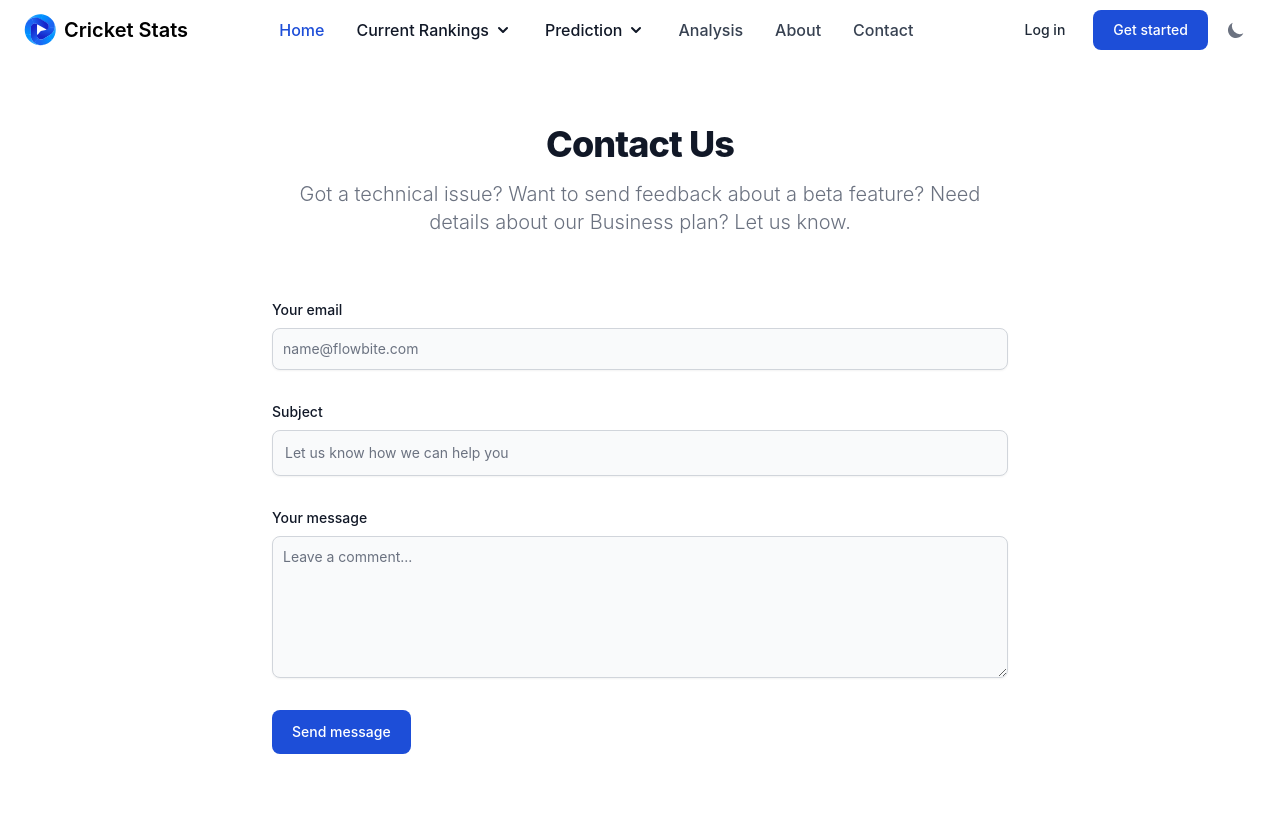
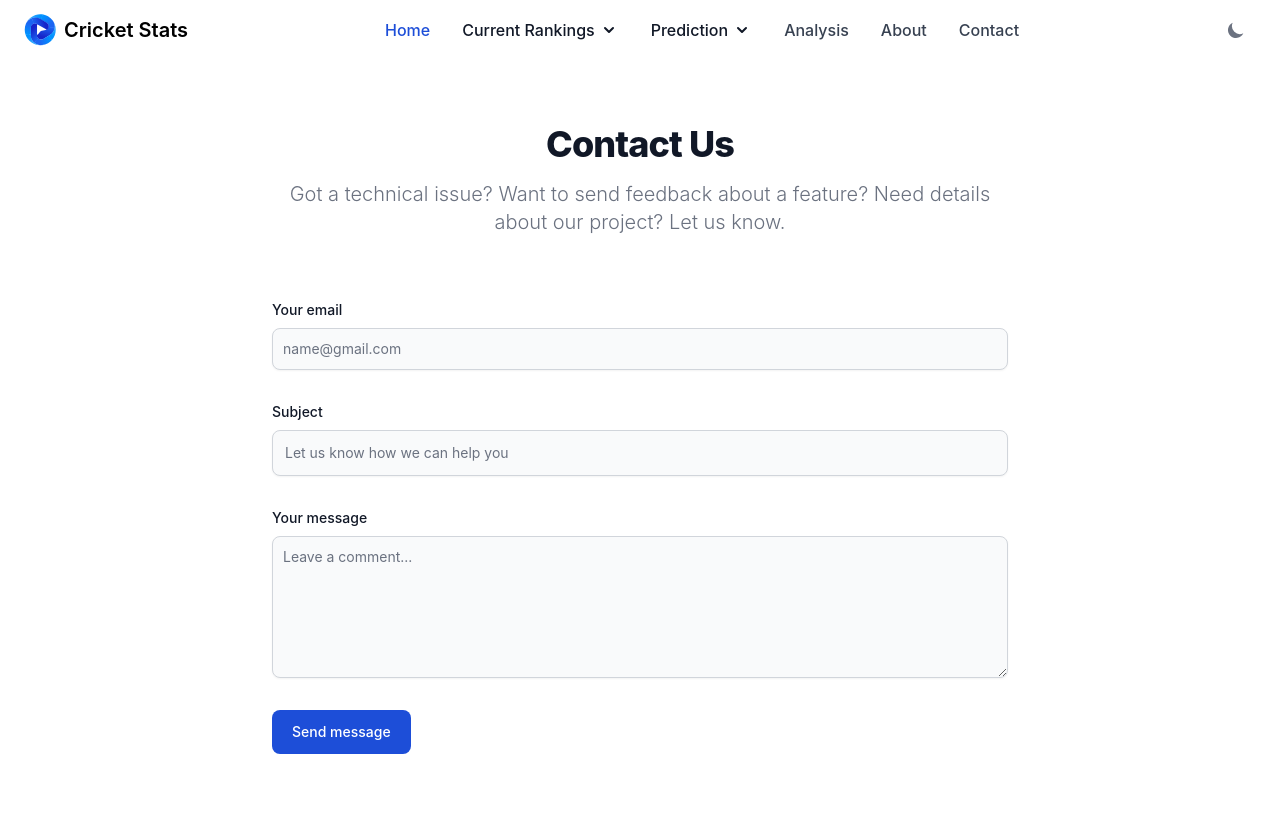
Before and after one commit to adityanaranje/cricket_stats, a Django app: page /contact in a window 1280 px wide. Run offline with Django 3.2, Linux system fonts and the light colour scheme; style sheets or scripts are compiled from the project's sources; some libraries are stand-ins or nearby versions.

Commit message:
Add files via upload

```diff
--- a/templates/base.html
+++ b/templates/base.html
@@ -4,12 +4,12 @@
     {% load compress %} {% load static %}
 
     <meta charset="UTF-8" />
-    <title>Title</title>
+    <title>Cricket Stats</title>
     {% compress css %}
     <link href="{% static '/src/output.css' %}" rel="stylesheet" />
     {% endcompress %}
     <script>
-      // On page load or when changing themes, best to add inline in `head` to avoid FOUC
+
       if (
         localStorage.getItem("color-theme") === "dark" ||
         (!("color-theme" in localStorage) &&
@@ -181,6 +181,7 @@
             >
           </div>
           <div class="flex items-center lg:order-2">
+            <!--
             <a
               href="/login"
               class="text-gray-800 dark:text-white hover:bg-gray-50 focus:ring-4 focus:ring-gray-300 font-medium rounded-lg text-sm px-4 lg:px-5 py-2 lg:py-2.5 mr-2 dark:hover:bg-gray-700 focus:outline-none dark:focus:ring-gray-800"
@@ -191,6 +192,7 @@
               class="text-white bg-primary-700 hover:bg-primary-800 focus:ring-4 focus:ring-primary-300 font-medium rounded-lg text-sm px-4 lg:px-5 py-2 lg:py-2.5 mr-2 dark:bg-primary-600 dark:hover:bg-primary-700 focus:outline-none dark:focus:ring-primary-800"
               >Get started</a
             >
+            -->
             <button
               data-collapse-toggle="mobile-menu-2"
               type="button"
--- a/templates/contact.html
+++ b/templates/contact.html
@@ -1,24 +1,66 @@
-{% extends "base.html" %}
-{% block content %}
+{% extends "base.html" %} {% block content %}
 
 <section class="bg-white dark:bg-gray-900">
   <div class="py-8 lg:py-16 px-4 mx-auto max-w-screen-md">
-            <h2 class="mb-4 text-4xl tracking-tight font-extrabold text-center text-gray-900 dark:text-white">Contact Us</h2>
-            <p class="mb-8 lg:mb-16 font-light text-center text-gray-500 dark:text-gray-400 sm:text-xl">Got a technical issue? Want to send feedback about a beta feature? Need details about our Business plan? Let us know.</p>
+    <h2
+      class="mb-4 text-4xl tracking-tight font-extrabold text-center text-gray-900 dark:text-white"
+    >
+      Contact Us
+    </h2>
+    <p
+      class="mb-8 lg:mb-16 font-light text-center text-gray-500 dark:text-gray-400 sm:text-xl"
+    >
+      Got a technical issue? Want to send feedback about a feature? Need details
+      about our project? Let us know.
+    </p>
     <form action="#" class="space-y-8">
       <div>
-                    <label for="email" class="block mb-2 text-sm font-medium text-gray-900 dark:text-gray-300">Your email</label>
-                    <input type="email" id="email" class="shadow-sm bg-gray-50 border border-gray-300 text-gray-900 text-sm rounded-lg focus:ring-primary-500 focus:border-primary-500 block w-full p-2.5 dark:bg-gray-700 dark:border-gray-600 dark:placeholder-gray-400 dark:text-white dark:focus:ring-primary-500 dark:focus:border-primary-500 dark:shadow-sm-light" placeholder="name@flowbite.com" required>
+        <label
+          for="email"
+          class="block mb-2 text-sm font-medium text-gray-900 dark:text-gray-300"
+          >Your email</label
+        >
+        <input
+          type="email"
+          id="email"
+          class="shadow-sm bg-gray-50 border border-gray-300 text-gray-900 text-sm rounded-lg focus:ring-primary-500 focus:border-primary-500 block w-full p-2.5 dark:bg-gray-700 dark:border-gray-600 dark:placeholder-gray-400 dark:text-white dark:focus:ring-primary-500 dark:focus:border-primary-500 dark:shadow-sm-light"
+          placeholder="name@gmail.com"
+          required
+        />
       </div>
       <div>
-                    <label for="subject" class="block mb-2 text-sm font-medium text-gray-900 dark:text-gray-300">Subject</label>
-                    <input type="text" id="subject" class="block p-3 w-full text-sm text-gray-900 bg-gray-50 rounded-lg border border-gray-300 shadow-sm focus:ring-primary-500 focus:border-primary-500 dark:bg-gray-700 dark:border-gray-600 dark:placeholder-gray-400 dark:text-white dark:focus:ring-primary-500 dark:focus:border-primary-500 dark:shadow-sm-light" placeholder="Let us know how we can help you" required>
+        <label
+          for="subject"
+          class="block mb-2 text-sm font-medium text-gray-900 dark:text-gray-300"
+          >Subject</label
+        >
+        <input
+          type="text"
+          id="subject"
+          class="block p-3 w-full text-sm text-gray-900 bg-gray-50 rounded-lg border border-gray-300 shadow-sm focus:ring-primary-500 focus:border-primary-500 dark:bg-gray-700 dark:border-gray-600 dark:placeholder-gray-400 dark:text-white dark:focus:ring-primary-500 dark:focus:border-primary-500 dark:shadow-sm-light"
+          placeholder="Let us know how we can help you"
+          required
+        />
       </div>
       <div class="sm:col-span-2">
-                    <label for="message" class="block mb-2 text-sm font-medium text-gray-900 dark:text-gray-400">Your message</label>
-                    <textarea id="message" rows="6" class="block p-2.5 w-full text-sm text-gray-900 bg-gray-50 rounded-lg shadow-sm border border-gray-300 focus:ring-primary-500 focus:border-primary-500 dark:bg-gray-700 dark:border-gray-600 dark:placeholder-gray-400 dark:text-white dark:focus:ring-primary-500 dark:focus:border-primary-500" placeholder="Leave a comment..."></textarea>
+        <label
+          for="message"
+          class="block mb-2 text-sm font-medium text-gray-900 dark:text-gray-400"
+          >Your message</label
+        >
+        <textarea
+          id="message"
+          rows="6"
+          class="block p-2.5 w-full text-sm text-gray-900 bg-gray-50 rounded-lg shadow-sm border border-gray-300 focus:ring-primary-500 focus:border-primary-500 dark:bg-gray-700 dark:border-gray-600 dark:placeholder-gray-400 dark:text-white dark:focus:ring-primary-500 dark:focus:border-primary-500"
+          placeholder="Leave a comment..."
+        ></textarea>
       </div>
-                <button type="submit" class="py-3 px-5 text-sm font-medium text-center text-white rounded-lg bg-primary-700 sm:w-fit hover:bg-primary-800 focus:ring-4 focus:outline-none focus:ring-primary-300 dark:bg-primary-600 dark:hover:bg-primary-700 dark:focus:ring-primary-800">Send message</button>
+      <button
+        type="submit"
+        class="py-3 px-5 text-sm font-medium text-center text-white rounded-lg bg-primary-700 sm:w-fit hover:bg-primary-800 focus:ring-4 focus:outline-none focus:ring-primary-300 dark:bg-primary-600 dark:hover:bg-primary-700 dark:focus:ring-primary-800"
+      >
+        Send message
+      </button>
     </form>
   </div>
 </section>
```
Also changed, not shown: templates/index.html (+9 -6 lines). Lines whose indentation alone changed are shown as unchanged.
